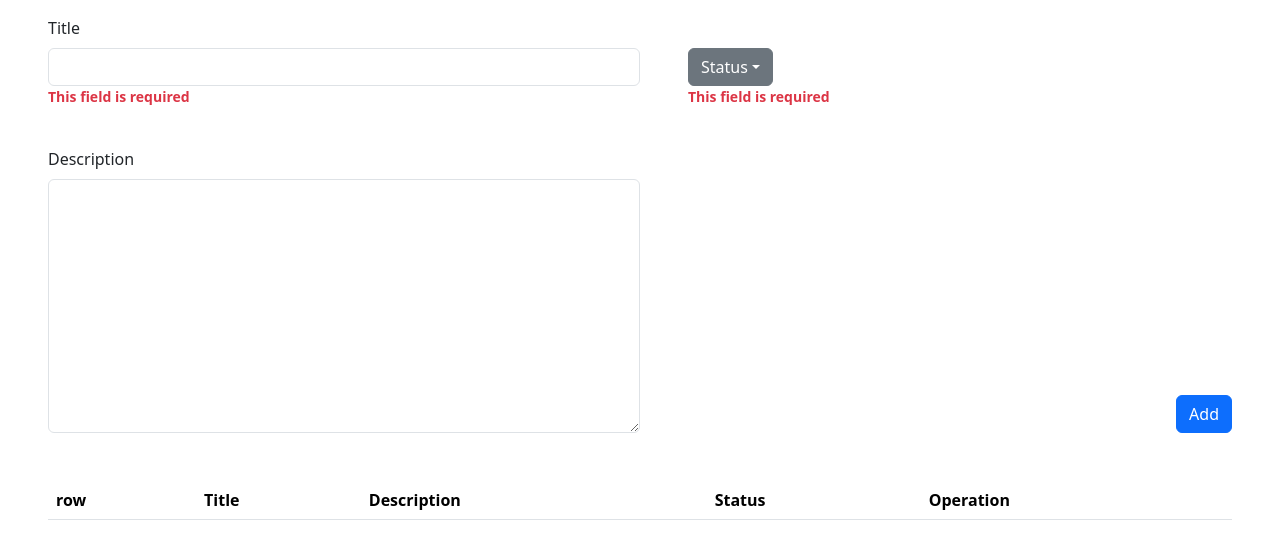
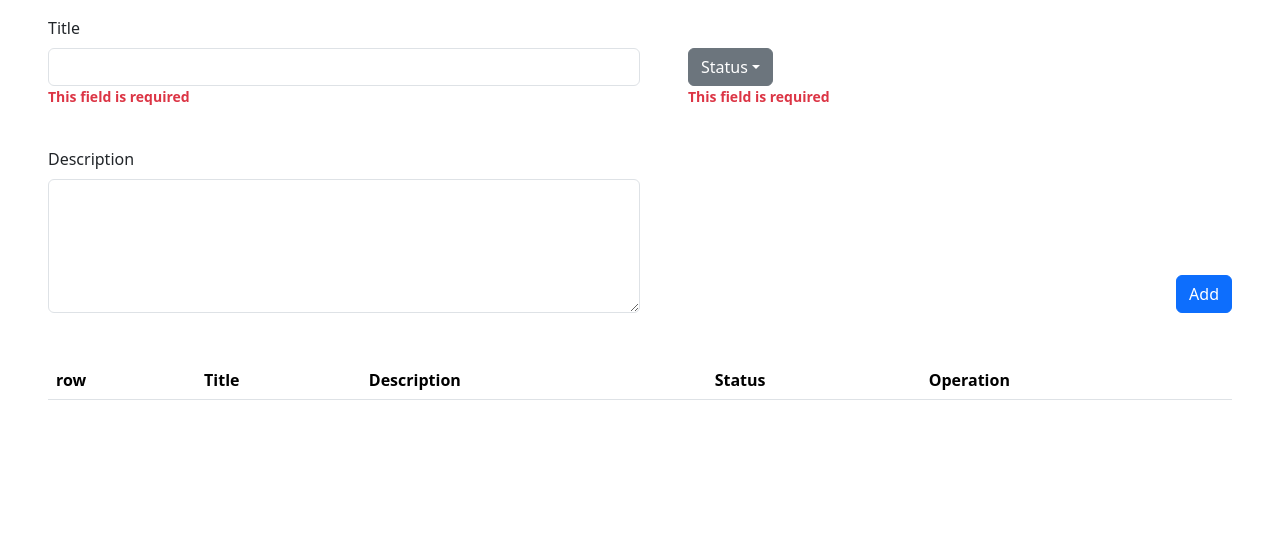
Before and after one commit to davodbeheshti/todoList-js, a plain HTML site: page index.html in a window 1280 px wide. Drawn offline with nearby package versions, Linux system fonts and the light colour scheme.

Commit message:
changes property textarea

```diff
--- a/index.html
+++ b/index.html
@@ -42,7 +42,7 @@
         <div class="d-flex align-items-end w-100 mt-3">
             <div class="w-50">
                 <label class="mb-2" for="description">Description</label>
-                <textarea name="" id="description" class="form-control" id="" cols="30" rows="10"></textarea>
+                <textarea name="" id="description" class="form-control" id="" cols="10" rows="5"></textarea>
             </div>
             <div class="w-50 d-flex justify-content-end">
                 <button class="btn btn-primary btn-md btn-submit">Add</button>
```
